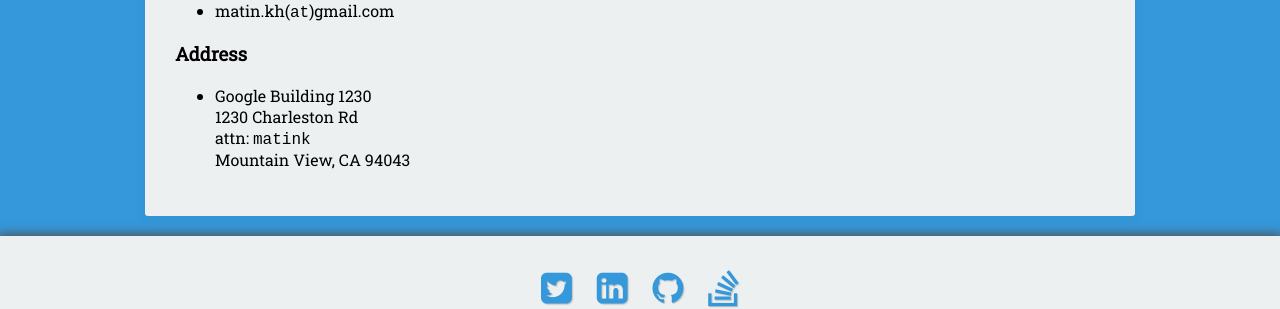
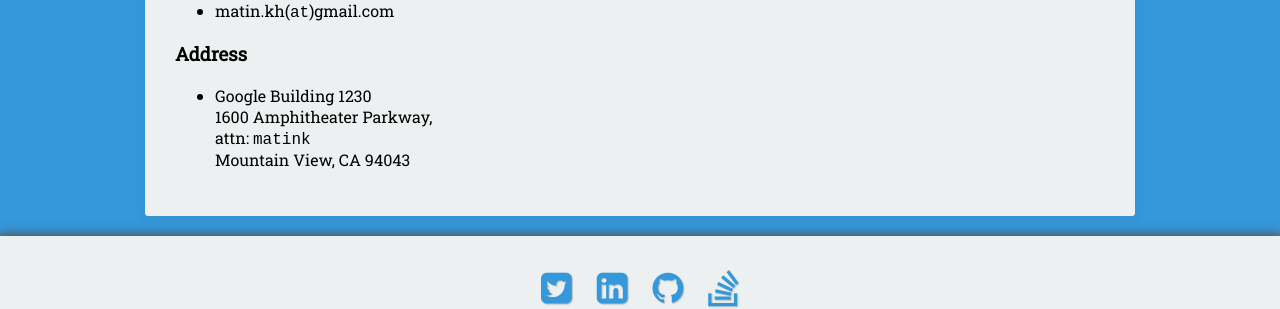
Before and after one commit to Sarinakasaiyan/matinkh.github.io, a Jekyll site: the page built from contact/index.md, in a window 1280 px wide. Shown: the part 317-626 px from the top of the page. Built offline with Jekyll 4.4.1, drawn with Linux system fonts in a browser that asks for light colours; nearby versions of some CDN libraries.

Commit message:
Address updated.

```diff
--- a/contact/index.md
+++ b/contact/index.md
@@ -9,6 +9,6 @@ date: 2016-03-21
 
 ### Address
 * Google Building 1230<br>
-1230 Charleston Rd<br>
+1600 Amphitheater Parkway,<br>
 attn: `matink`<br>
 Mountain View, CA 94043<br>
```
